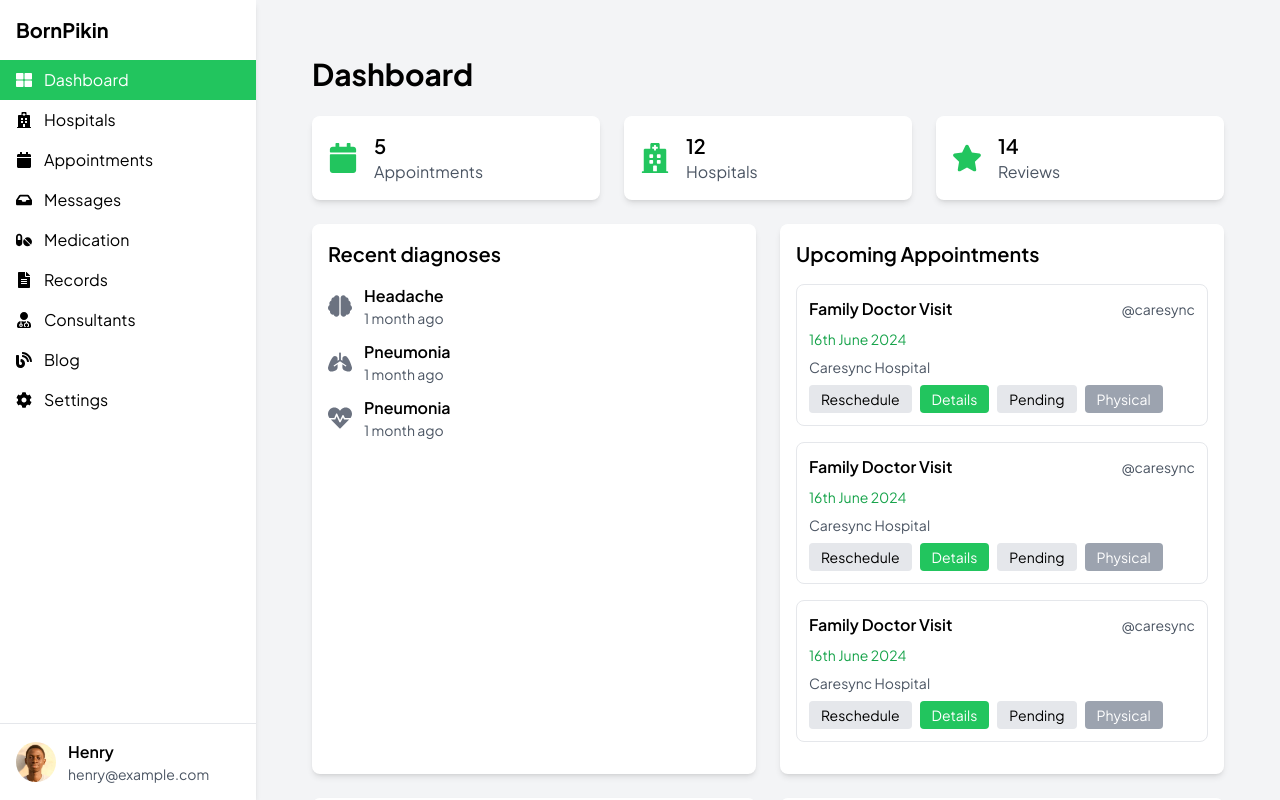
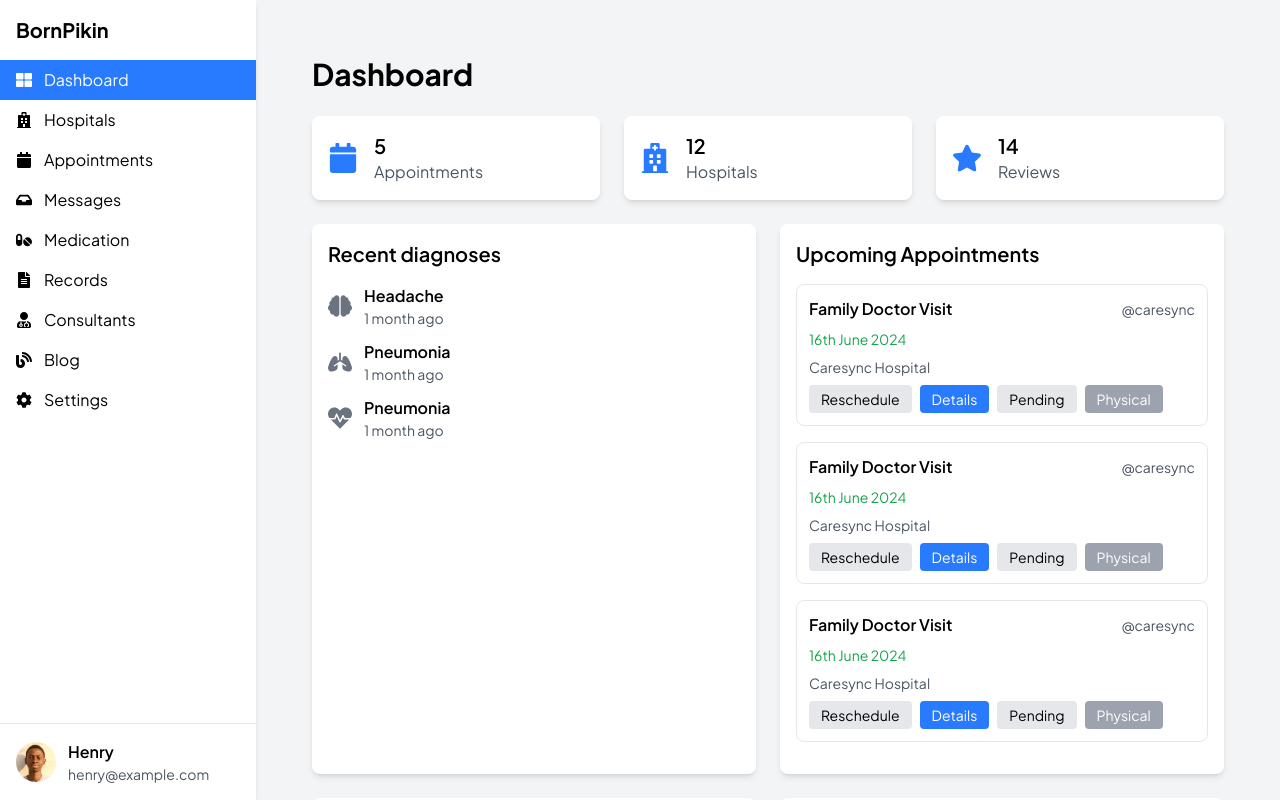
Before and after one commit to fasakinhenry/BornPikin, a React (Vite) app: page /dashboard in a window 1280 px wide. Built offline with nearby package versions, Linux system fonts and the light colour scheme.

Commit message:
:art: style(theme): Change dashboard theme color to blue (#287bff)
- Update primary color to blue (#287bff) in dashboard
- Ensure consistency across all dashboard components

Footer: 0.0.41

```diff
--- a/src/components/Dashboard.jsx
+++ b/src/components/Dashboard.jsx
@@ -34,7 +34,7 @@ const Dashboard = () => {
 
 const StatCard = ({ icon, title, value }) => (
   <div className='bg-white p-4 rounded-lg shadow-md flex items-center'>
-    <div className='text-3xl text-green-500 mr-4'>{icon}</div>
+    <div className='text-3xl text-color-primary mr-4'>{icon}</div>
     <div>
       <h2 className='text-xl font-semibold'>{value}</h2>
       <p className='text-gray-600'>{title}</p>
@@ -90,7 +90,7 @@ const AppointmentItem = () => (
       <button className='px-3 py-1 text-sm bg-gray-200 rounded'>
         Reschedule
       </button>
-      <button className='px-3 py-1 text-sm bg-green-500 text-white rounded'>
+      <button className='px-3 py-1 text-sm bg-color-primary text-white rounded'>
         Details
       </button>
       <button className='px-3 py-1 text-sm bg-gray-200 rounded'>Pending</button>
--- a/src/layouts/DashboardLayout.jsx
+++ b/src/layouts/DashboardLayout.jsx
@@ -21,13 +21,13 @@ const DashboardLayout = () => {
 
   const navLinkClasses = ({ isActive }) =>
     `flex items-center py-2 px-4 ${
-      isActive ? 'bg-green-500 text-white' : 'hover:bg-gray-200'
+      isActive ? 'bg-color-primary text-white' : 'hover:bg-gray-200'
     }`;
 
   return (
     <div className='flex flex-col h-screen bg-gray-100 md:flex-row'>
       <button
-        className='md:hidden fixed top-4 left-4 z-20 bg-green-500 text-white p-2 rounded-md'
+        className='md:hidden fixed top-4 left-4 z-20 bg-color-primary text-white p-2 rounded-md'
         onClick={() => setSidebarOpen(!sidebarOpen)}
       >
         <FaBars />
--- a/src/pages/Home.jsx
+++ b/src/pages/Home.jsx
@@ -1,6 +1,7 @@
 import React from 'react';
 import gridLines from '../assets/grid_lines.png';
 import heroImage from '../assets/hero_image.png';
+import { Link } from 'react-router-dom';
 import '../index.css';
 
 const LandingPage = () => (
@@ -30,9 +31,9 @@ const LandingPage = () => (
           support mama with everything wey dem need to build better families and
           brighter futures.
         </p>
-        <button className='bg-purple-600 text-white px-6 py-3 rounded-full hover:bg-purple-700 transition duration-300'>
+        <Link to='/login' className='bg-purple-600 text-white px-6 py-3 rounded-full hover:bg-purple-700 transition duration-300'>
           Get Started
-        </button>
+        </Link>
       </div>
     </section>
 
```
